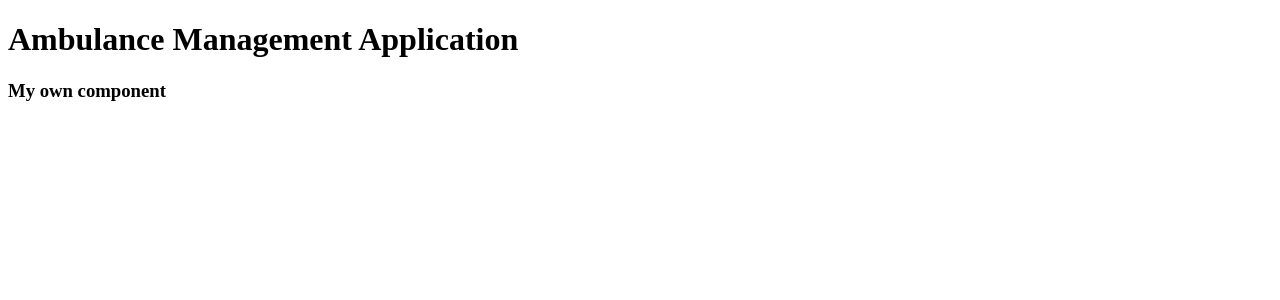
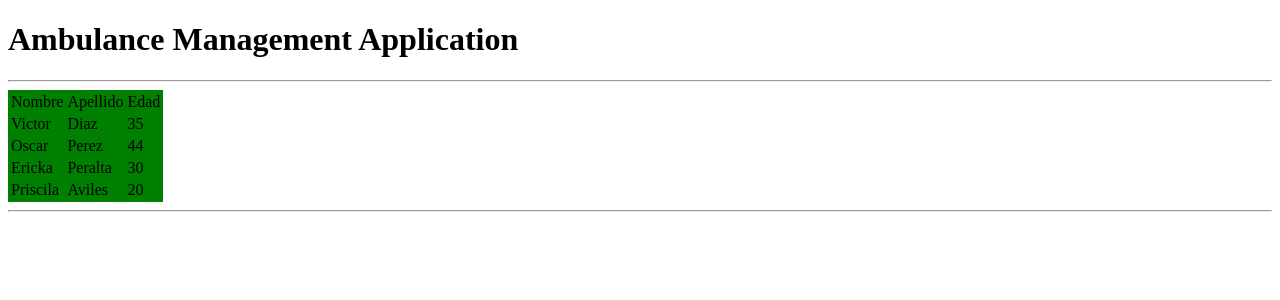
Before and after one commit to vickoman/appAmbulance, an Angular app: page / in a window 1280 px wide. Shown: the top 300 px of the page. Built offline with nearby package versions, Linux system fonts and the light colour scheme.

Commit message:
List from variables

```diff
--- a/projects/ambulance/src/app/app.component.css
+++ b/projects/ambulance/src/app/app.component.css
@@ -0,0 +1 @@
+table { background-color: red}
--- a/projects/ambulance/src/app/app.component.html
+++ b/projects/ambulance/src/app/app.component.html
@@ -1 +1,4 @@
 <h1>{{ title }}</h1>
+<hr>
+<app-own></app-own>
+<hr>
--- /dev/null
+++ b/projects/ambulance/src/app/own.component.css
@@ -0,0 +1 @@
+table { background-color: green; }
--- /dev/null
+++ b/projects/ambulance/src/app/own.component.html
@@ -0,0 +1,16 @@
+<table>
+    <thead>
+        <tr>
+            <td>Nombre</td>
+            <td>Apellido</td>
+            <td>Edad</td>
+        </tr>
+    </thead>
+    <tbody>
+        <tr *ngFor="let user of listUsers">
+            <td>{{ user.name }}</td>
+            <td>{{ user.lastName }}</td>
+            <td>{{ user.age }}</td>
+        </tr>
+    </tbody>
+</table>
--- a/projects/ambulance/src/app/own.component.ts
+++ b/projects/ambulance/src/app/own.component.ts
@@ -1,7 +1,40 @@
 import { Component } from '@angular/core';
 
+interface User {
+    name: string
+    lastName: string
+    age: number
+}
 @Component({
     selector: "app-own",
-    template: "<h3>My own component</h3>",
+    templateUrl: './own.component.html',
+    styleUrls: ['./own.component.css']
 })
-export class OwnComponent {}
+export class OwnComponent {
+    listUsers: Array<User> = [
+        {
+            name: "Victor",
+            lastName: "Diaz",
+            age: 35
+        },
+        {
+            name: "Oscar",
+            lastName: "Perez",
+            age: 44
+        },
+        {
+            name: "Ericka",
+            lastName: "Peralta",
+            age: 30
+        },
+        {
+            name: "Priscila",
+            lastName: "Aviles",
+            age: 20
+        }
+    ];
+
+    constructor(){
+        this.listUsers.map(user => console.log(user.name));
+    }
+}
--- a/projects/ambulance/src/index.html
+++ b/projects/ambulance/src/index.html
@@ -9,6 +9,5 @@
 </head>
 <body>
   <amb-root></amb-root>
-  <app-own></app-own>
 </body>
 </html>
```
